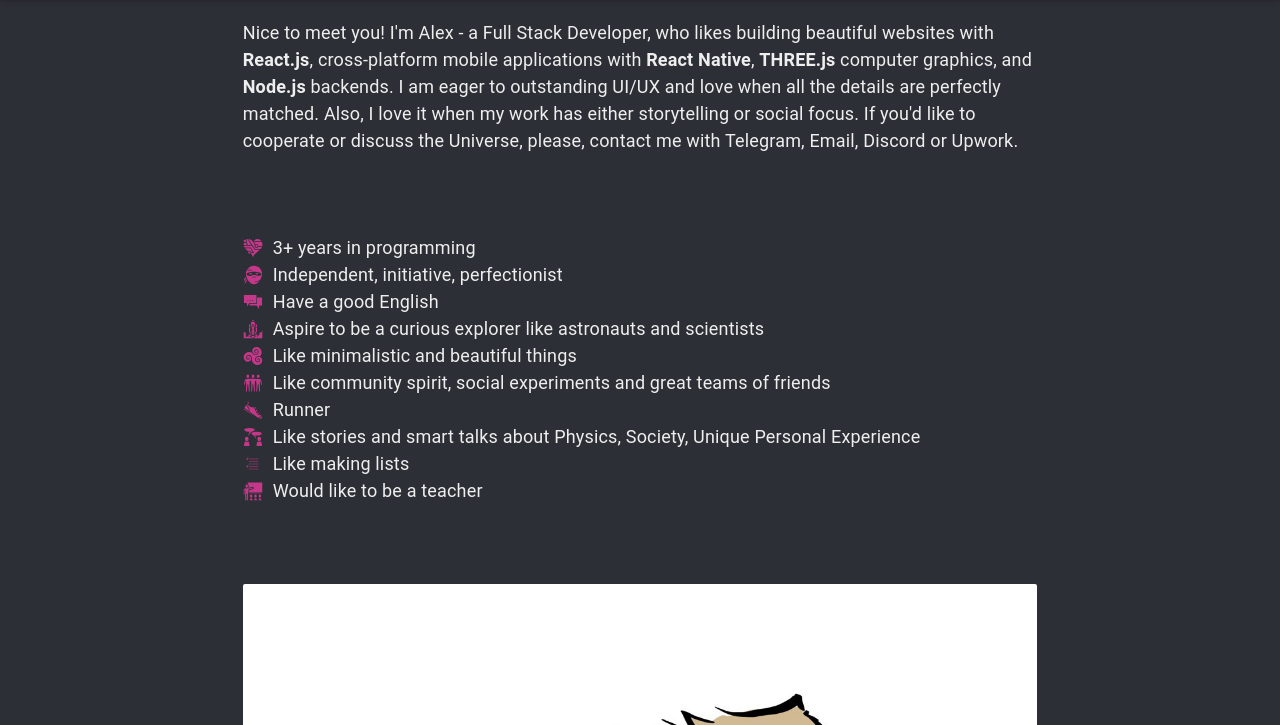
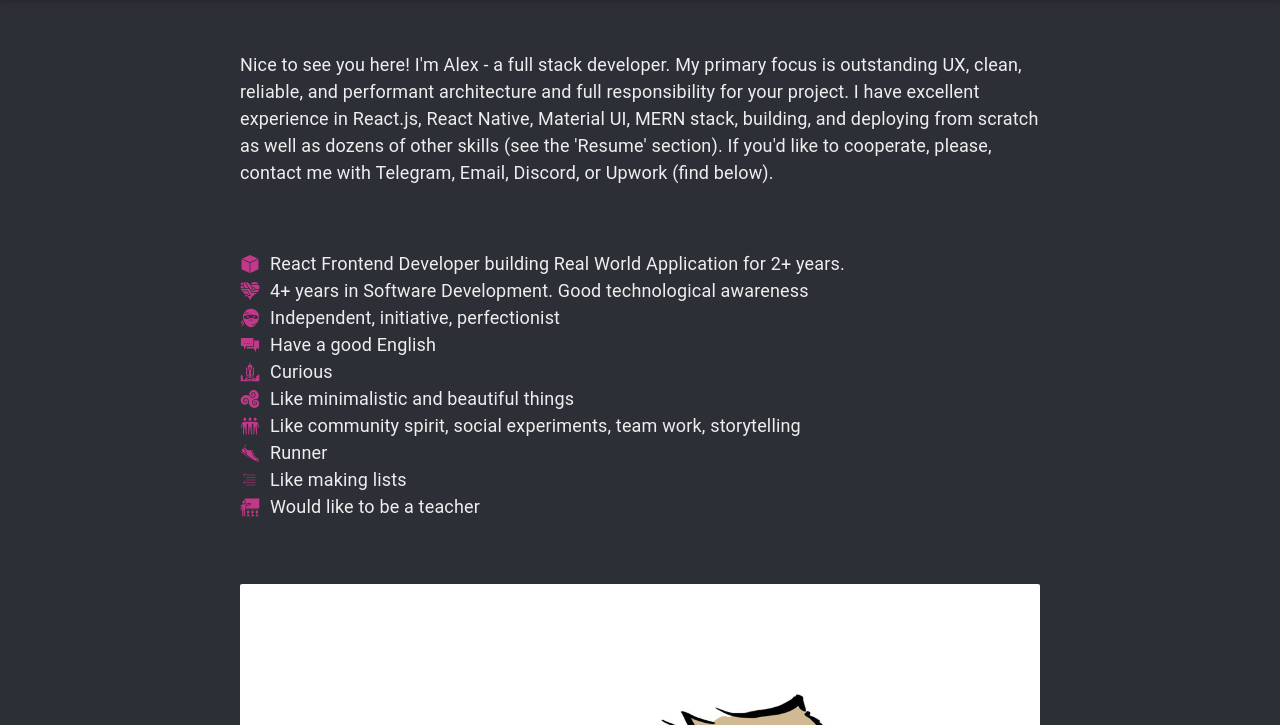
Before and after one commit to interstates21/ghost-website, a Gatsby site: page / in a window 1280 px wide. Shown: the part 75-800 px from the top of the page. Built offline with nearby package versions, Linux system fonts and the light colour scheme; Gatsby itself is replaced by a stand-in of ours.

Commit message:
update profile

```diff
--- a/src/components/Highlights.js
+++ b/src/components/Highlights.js
@@ -17,12 +17,19 @@
   GiSpaceShuttle,
   GiTalk,
   GiChecklist,
+  GiCube,
   GiNinjaHead,
 } from "react-icons/gi";
 
 const highlights = [
   {
-    title: "3+ years in programming",
+    title:
+      "React Frontend Developer building Real World Application for 2+ years.",
+    icon: GiCube,
+    color: "#C33888",
+  },
+  {
+    title: "4+ years in Software Development. Good technological awareness",
     icon: GiTechnoHeart,
     color: "#C33888",
   },
@@ -37,7 +44,7 @@
     color: "#C33888",
   },
   {
-    title: "Aspire to be a curious explorer like astronauts and scientists",
+    title: "Curious",
     icon: GiSpaceShuttle,
     color: "#C33888",
   },
@@ -47,20 +54,13 @@
     color: "#C33888",
   },
   {
-    title:
-      "Like community spirit, social experiments and great teams of friends",
+    title: "Like community spirit, social experiments, team work, storytelling",
     icon: GiThreeFriends,
     color: "#C33888",
   },
   {
     title: "Runner",
     icon: GiRunningShoe,
-    color: "#C33888",
-  },
-  {
-    title:
-      "Like stories and smart talks about Physics, Society, Unique Personal Experience",
-    icon: GiDiscussion,
     color: "#C33888",
   },
   {
--- a/src/pages/index.js
+++ b/src/pages/index.js
@@ -14,17 +14,20 @@
 const IndexPage = () => (
   <Layout>
     <SEO title="Home" />
-    <Grid container spacing={10} style={{ justifyContent: "center" }}>
+    <Grid
+      container
+      spacing={8}
+      style={{ justifyContent: "center", marginTop: 25 }}
+    >
       <Grid item xs={12} lg={8}>
         <Typography>
-          Nice to meet you! I'm Alex - a Full Stack Developer, who likes
-          building beautiful websites with <b>React.js</b>, cross-platform
-          mobile applications with <b>React Native</b>, <b>THREE.js</b> computer
-          graphics, and <b>Node.js</b> backends. I am eager to outstanding UI/UX
-          and love when all the details are perfectly matched. Also, I love it
-          when my work has either storytelling or social focus. If you'd like to
-          cooperate or discuss the Universe, please, contact me with Telegram,
-          Email, Discord or Upwork.
+          Nice to see you here! I'm Alex - a full stack developer. My primary
+          focus is outstanding UX, clean, reliable, and performant architecture
+          and full responsibility for your project. I have excellent experience
+          in React.js, React Native, Material UI, MERN stack, building, and
+          deploying from scratch as well as dozens of other skills (see the
+          'Resume' section). If you'd like to cooperate, please, contact me with
+          Telegram, Email, Discord, or Upwork (find below).
         </Typography>
       </Grid>
       <Grid item xs={10} lg={8}>
--- a/src/pages/lab.js
+++ b/src/pages/lab.js
@@ -7,11 +7,16 @@
 import SEO from "../components/seo";
 import { Typography } from "@material-ui/core";
 import PlanetMenu from "../components/PlanetMenu";
+import { Helmet } from "react-helmet";
 
 const IndexPage = () => (
   <Layout>
+    <Helmet>
+      <script src="https://aframe.io/releases/1.0.4/aframe.min.js"></script>
+    </Helmet>
     <SEO title="Home" />
     <Demo />
+    {/* <a href="http://localhost:8080">Enter the dark forest</a> */}
   </Layout>
 );
 
```
